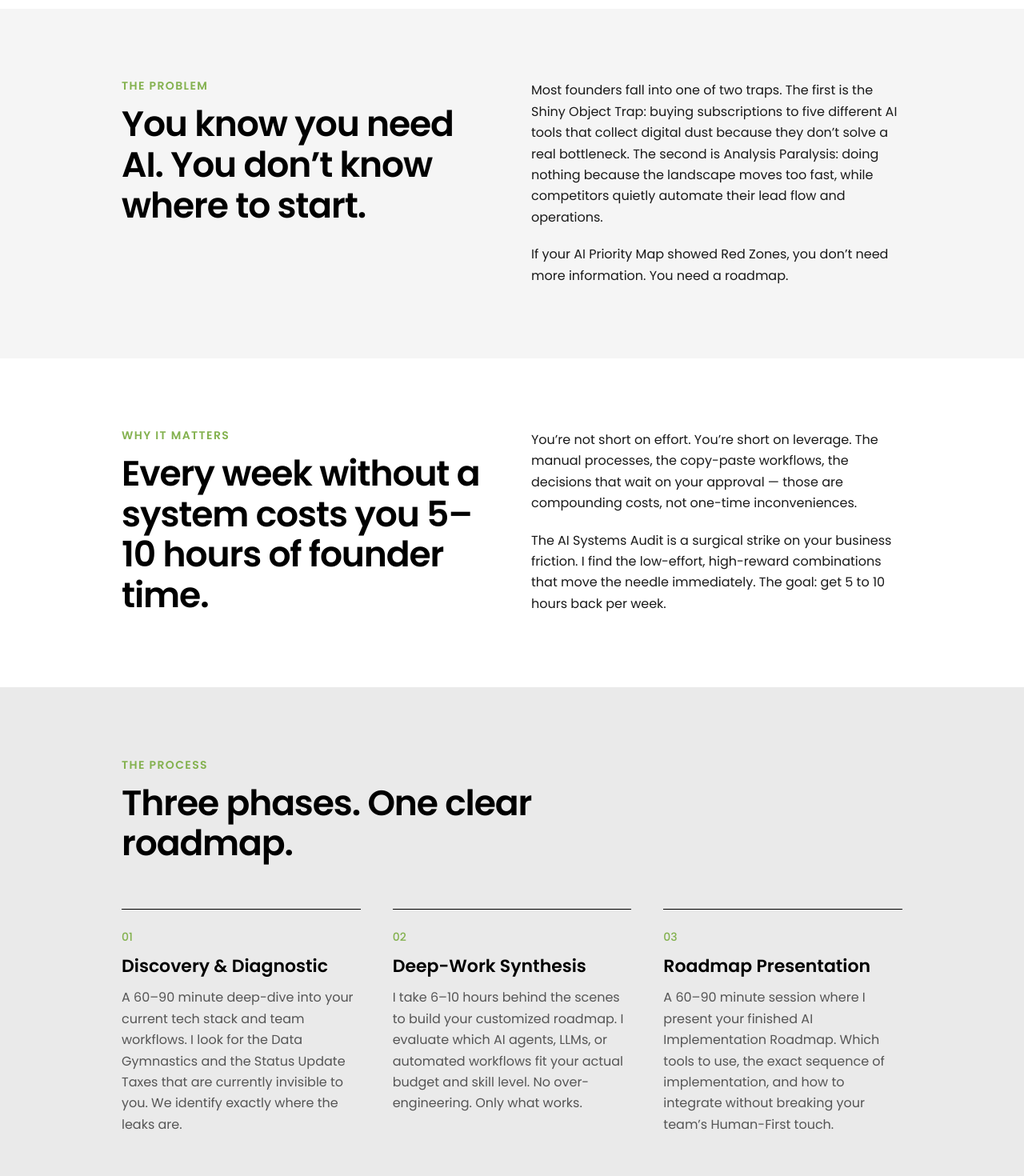
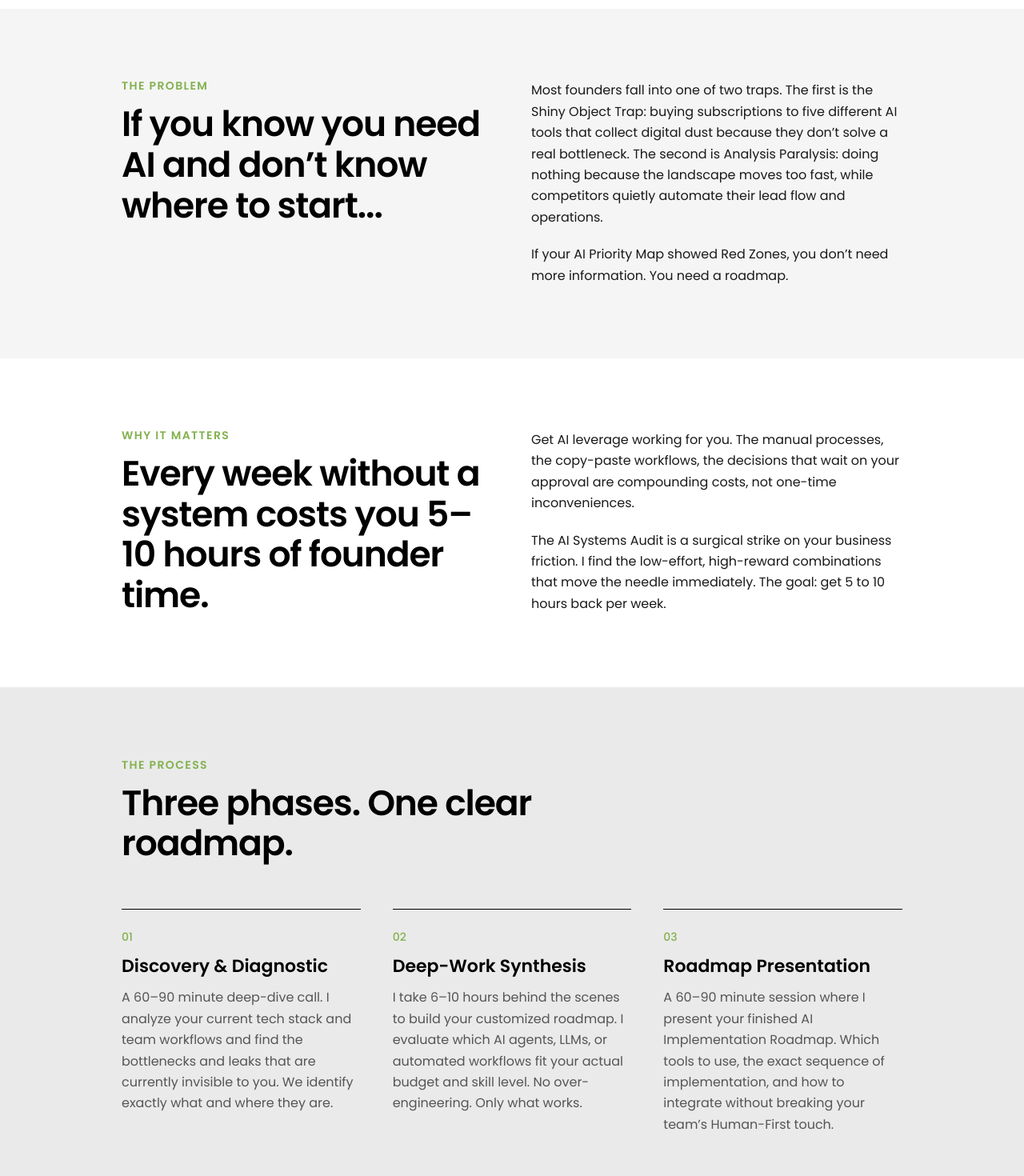
Before and after one commit to ndxtraders/revvaughn-com, a Next.js app: page /ai-audit in a window 1280 px wide. Shown: the part 740-2210 px from the top of the page at 80% size. Built offline with nearby package versions, Linux system fonts and the light colour scheme.

Commit message:
Update page.js

```diff
--- a/app/ai-audit/page.js
+++ b/app/ai-audit/page.js
@@ -49,7 +49,7 @@ export default function AIAuditPage() {
             <div>
               <div className="eyebrow mb-4">The Problem</div>
               <h2 className="text-h1 font-semibold tracking-tight text-ink">
-                You know you need AI. You don&rsquo;t know where to start.
+                If you know you need AI and don&rsquo;t know where to start...
               </h2>
             </div>
             <div className="space-y-5 text-body text-ink-soft">
@@ -79,9 +79,9 @@ export default function AIAuditPage() {
             </div>
             <div className="space-y-5 text-body text-ink-soft">
               <p>
-                You&rsquo;re not short on effort. You&rsquo;re short on leverage. The manual
+                Get AI leverage working for you. The manual
                 processes, the copy-paste workflows, the decisions that wait on your approval
-                &mdash; those are compounding costs, not one-time inconveniences.
+               are compounding costs, not one-time inconveniences.
               </p>
               <p>
                 The AI Systems Audit is a surgical strike on your business friction. I find the
@@ -107,9 +107,9 @@ export default function AIAuditPage() {
                 Discovery &amp; Diagnostic
               </h3>
               <p className="text-body text-ink-muted">
-                A 60&ndash;90 minute deep-dive into your current tech stack and team workflows.
-                I look for the Data Gymnastics and the Status Update Taxes that are currently
-                invisible to you. We identify exactly where the leaks are.
+                A 60&ndash;90 minute deep-dive call. I analyze your current tech stack and team workflows
+               and find the bottlenecks and leaks that are currently
+                invisible to you. We identify exactly what and where they are.
               </p>
             </div>
             <div className="border-t border-ink pt-6">
@@ -154,7 +154,7 @@ export default function AIAuditPage() {
                 if you want it done right, right now.
               </p>
               <p>
-                This is your buy list and your action plan. Not a deck of suggestions. A
+                This is your action plan. A
                 prioritized path with specific tools, specific sequences, and specific
                 integration steps.
               </p>
```
